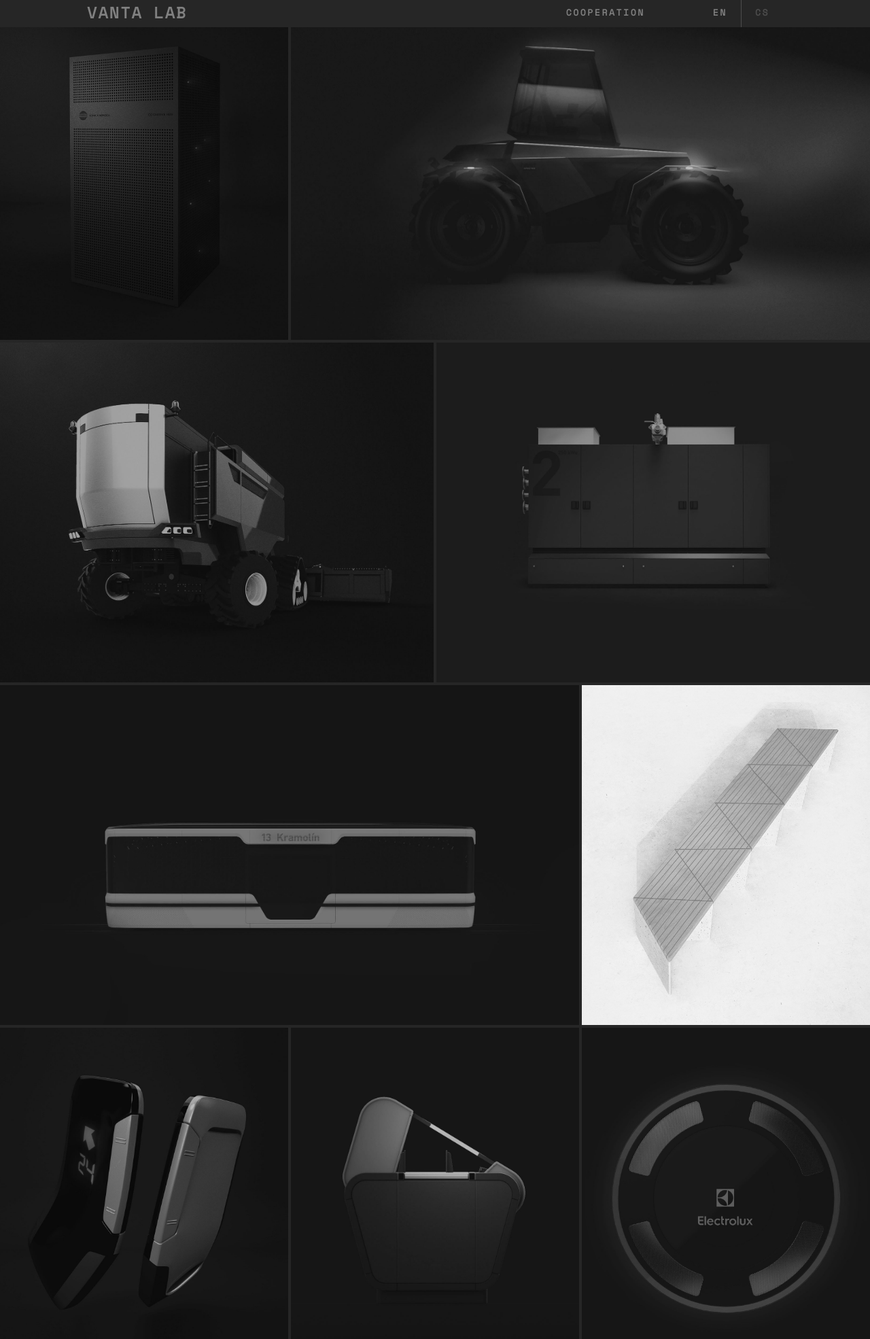
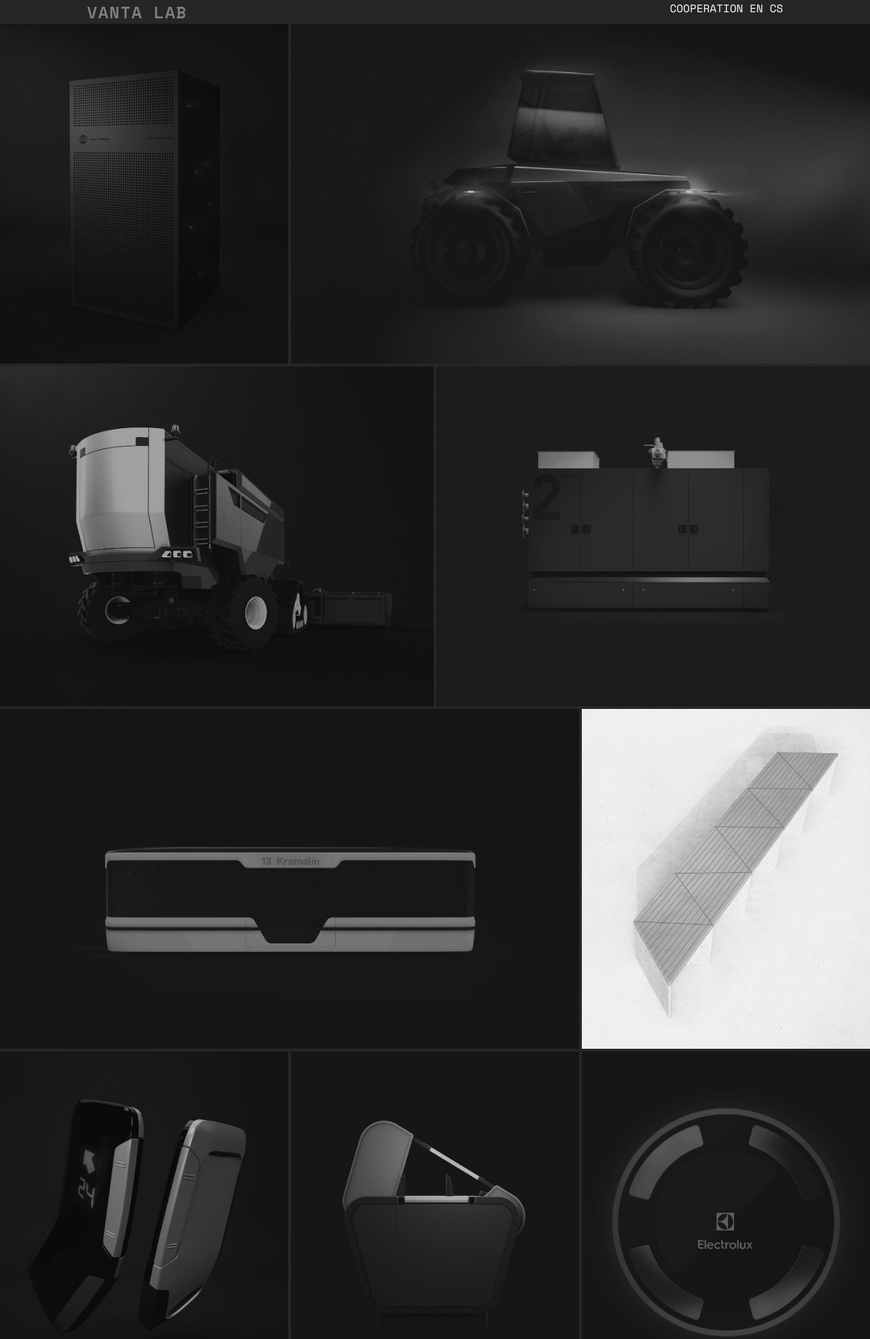
Before and after one commit to dominik2323/vanta1.3, a PHP site: page / in a window 1280 px wide. Shown: the top 1970 px of the page at 68% size. Run offline with PHP 8.4, Linux system fonts and the light colour scheme; some libraries are stand-ins or nearby versions.

Commit message:
nove-menu

```diff
--- a/css/def.css
+++ b/css/def.css
@@ -1,6 +1,6 @@
 body {
 	margin: 0px;
-	font-family: 'Space Mono', monospace;
+	font-family: 'Space Mono', monospace, sans-serif;
 	font-variant-numeric: oldstyle-nums;
 }
 #loading {
@@ -14,60 +14,14 @@ body {
 	background-color: #262626;
 }
 .menu {
-	background-color: #262626;
-	height: 40px;
-	box-sizing: border-box;
-	padding: 0% 10%;
-	position: fixed;
-	top: 0;
-	width: 100%;
-	z-index: 1;
+	padding: 0 10%;
 }
 .nav {
-	height: 100%;
 	float: right;
-	font-size: 13px;
-	letter-spacing: .2em;
-	font-weight: 700;
 }
-.nav ul {
-	height: 100%;
-	list-style: none;
-	float: right;
-	margin: 0;
-}
-.nav li {
-	float: left;
-	margin-top: 8px;
-}
-a {
+.nav a {
+	color: white;
 	text-decoration: none;
-	color: #808080;
-}
-.nav .active, .nav .active:hover {
-	color: #808080;
-}
-.menu a:hover {
-	color: #999999;
-	transition-duration: .3s;
-}
-.section {
-	margin: 0px 80px;
-	color: #808080;
-}
-.lang {
-	margin: 0px 20px;
-	color: #4D4D4D;
-}
-.curr {
-	color: yellow;
-}
-.slash {
-	width: 1px;
-	height: 100%;
-	float: left;
-	margin: 0;
-	background-color: #4D4D4D;
 }
 .logo {
 	display: inline-block;
--- a/index.php
+++ b/index.php
@@ -67,23 +67,19 @@
 		<a class="logo" href="/">
 			VANTA LAB
 		</a>
+		<div class="hamb"><a href="javascript:void(0);">&#9776;</a></div>
 		<div class="nav">
-			<ul>
-				<li class="section">
-					<a <?php if ($getpagename == 'cooperation') {echo 'class="active"';} ?> href="#about">
-						<?php echo $lang['spoluprace']; ?>
-					</a>
-				</li>
-				<li>
-					<a class="lang<?php if ($_SESSION['lang'] == 'en') {echo ' active';} ?>" href="../lang.php?lang=en&backurl=<?php echo $getfullurl; ?>">EN
-					</a>
-				</li>
-				<div class="slash"></div>
-				<li>
-					<a class="lang<?php if ($_SESSION['lang'] == 'cs') {echo ' active';} ?>" href="../lang.php?lang=cs&backurl=<?php echo $getfullurl; ?>">CS
-					</a>
-				</li>
-			</ul>
+			<a <?php if ($getpagename == 'cooperation') {echo 'class="active"';} ?> href="#about">
+				<?php echo $lang['spoluprace']; ?>
+			</a>
+
+			<a class="lang<?php if ($_SESSION['lang'] == 'en') {echo ' active';} ?>" href="../lang.php?lang=en&backurl=<?php echo $getfullurl; ?>">
+				EN
+			</a>
+
+			<a class="lang<?php if ($_SESSION['lang'] == 'cs') {echo ' active';} ?>" href="../lang.php?lang=cs&backurl=<?php echo $getfullurl; ?>">
+				CS
+			</a>
 		</div>
 	</div>
 		<?php
--- a/js/menu-mobil.js
+++ b/js/menu-mobil.js
@@ -1,16 +1,7 @@
 $(document).ready(function()
 {
-	$('.hamburger').hide();
-	$('h1').click(function()
+	$('.hamb').click(function()
 	{
-		$('.hamburger').show(0);
-		if ($('.hamburger').attr('style') == '')
-		{
-			$(document).click(function()
-			{
-				alert('ok');
-			});
-		}
+		$('.nav').toggle(0);
 	});
-
 });
```
Also changed, not shown: other parts of css/def.css (+29 -1 lines).
